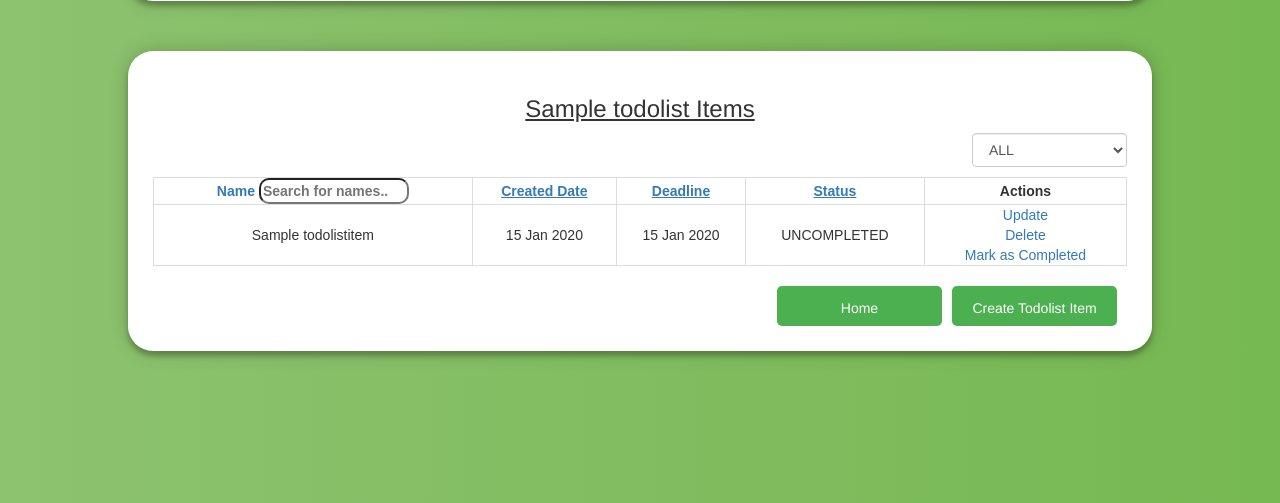
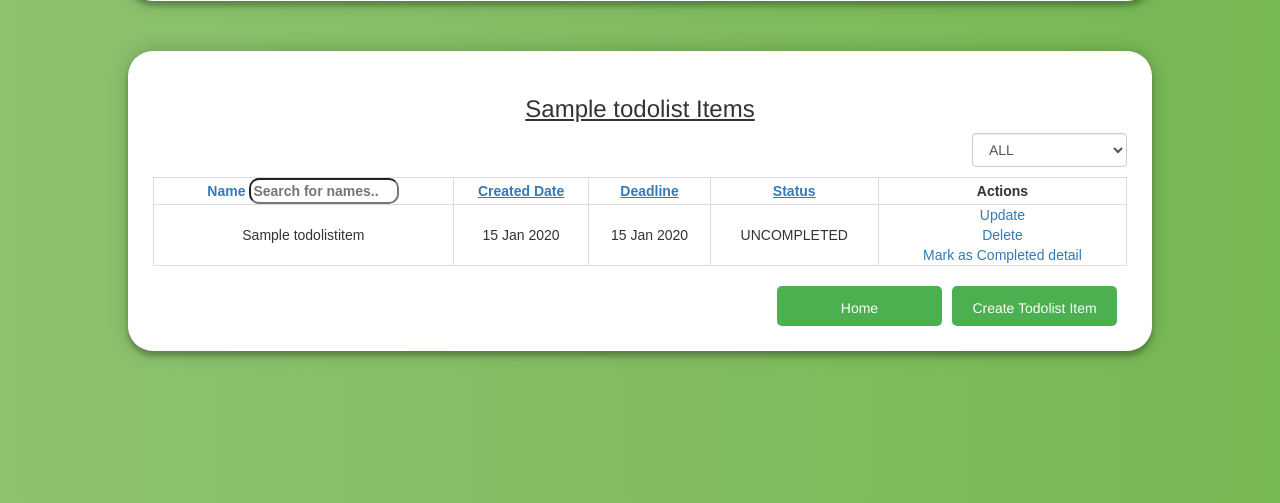
Before and after one commit to canberkeh/to_do_list, a Django app: page /todolists/1/items in a window 1280 px wide. Shown: the part 180-683 px from the top of the page. Run offline with Django 3.2, Linux system fonts and the light colour scheme; a user stored in the database is signed in; tables that the repository leaves empty hold one stand-in row (values such as "Sample post"); some libraries are stand-ins or nearby versions.

Commit message:
Details add

```diff
--- /dev/null
+++ b/templates/todo/detail.html
@@ -0,0 +1,4 @@
+{% extends 'todo/index.html' %}
+{% block content %}
+
+{% endblock content %}
--- a/templates/todo/list.html
+++ b/templates/todo/list.html
@@ -66,6 +66,7 @@
                         Mark as Completed
                     {% endif %}
                 </a>
+                <a href='{% url 'detail' item.id %}'>detail</a>
             </td>
         {% endfor %}
         </tr>
--- a/todo/urls.py
+++ b/todo/urls.py
@@ -13,4 +13,6 @@ urlpatterns = [
     path('todolistitem/<str:id>/delete', views.delete_todo_list_item, name='delete_todo_list_item'),
     path('todolistitem/<str:id>/update', views.update_todo_list_item, name='update_todo_list_item'),
     path('todolistitem/<str:id>/change_status', views.mark_todo_list_item, name='mark_todo_list_item'),
+    path('todolistitem/<str:id>/detail', views.detail, name='detail'),
+
 ]
--- a/todo/views.py
+++ b/todo/views.py
@@ -112,3 +112,8 @@ def mark_todo_list_item(request, id):
         item.status = ToDoListItem.ToDoListItemStatus.UNCOMPLETED
     item.save()
     return redirect('todo_list_items', item.todolist.id)
+
+
+def detail(request, id):
+    detail = ToDoListItem.objects.get(id=id)
+    return render(request, 'todo/detail', {'detail': detail})
```
